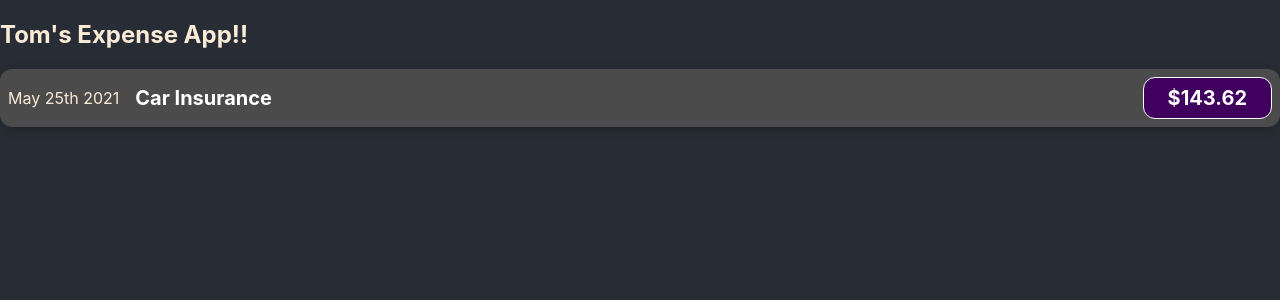
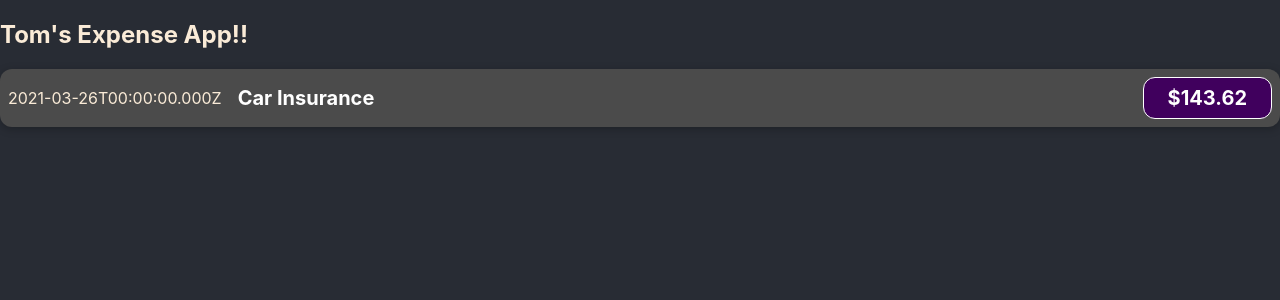
Before and after one commit to tomw268/React-Dev, a JavaScript app in the folder expense-app/: page / in a window 1280 px wide. Shown: the top 300 px of the page. Built offline with nearby package versions, Linux system fonts and the light colour scheme; the HTML template or start-up script is replaced by a standard one.

Commit message:
Working with dynamic data

```diff
--- a/expense-app/src/components/ExpenseItem.js
+++ b/expense-app/src/components/ExpenseItem.js
@@ -1,11 +1,14 @@
 import './ExpenseItem.css';
 function ExpenseItem() {
+  const expenseDate = new Date(2021, 2, 26);
+  const expenseTitle = 'Car Insurance';
+  const expenseAmount = 143.62;
   return (
     <div className="expense-item">
-      <div>May 25th 2021</div>
+      <div>{expenseDate.toISOString()}</div>
       <div className="expense-item__description">
-        <h2>Car Insurance</h2>
-        <div className="expense-item__price">$143.62</div>
+        <h2>{expenseTitle}</h2>
+        <div className="expense-item__price">${expenseAmount}</div>
       </div>
     </div>
   );
```
